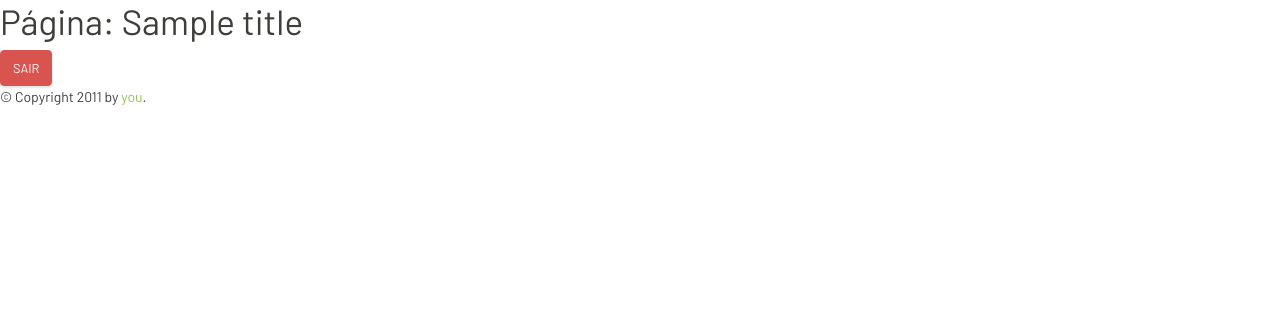
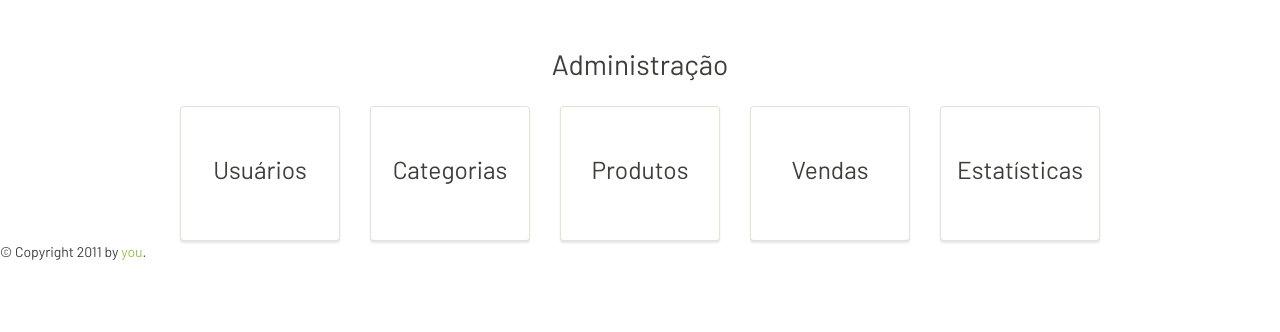
Before and after one commit to italoservio/stock_sales_manager, a PHP site: template public/pages/admin.twig in a window 1280 px wide. Shown: the part 72-404 px from the top of the page. Run offline with PHP 8.4, Linux system fonts and the light colour scheme; the template is opened without the code that fills it: most values are stand-ins (such as "Sample title", 1, 10 or a date in 2020); data that the repository does not hold is empty; some libraries are stand-ins or nearby versions.

Commit message:
⛏ Created admin views

```diff
--- a/public/pages/admin.twig
+++ b/public/pages/admin.twig
@@ -3,10 +3,43 @@
 {% block title %}{{title}}{% endblock %}
 
 {% block content %}
-	<h1>Página: {{title}}</h1>
-	<a href="logout" class="btn btn-danger">Sair</a>
+	<div class="container mt-5">
+		<h1 class="h2 text-center mb-4">Administração</h1>
+
+		<div class="row justify-content-center">
+			<div class="col-lg-2">
+				<div class="card py-5 px-3">
+					<h2 class="h3 text-center">Usuários</h2>
+					<a href="admin/users" class="stretched-link"></a>
+				</div>
+			</div>
+			<div class="col-lg-2">
+				<div class="card py-5 px-3">
+					<h2 class="h3 text-center">Categorias</h2>
+					<a href="admin/categories" class="stretched-link"></a>
+				</div>
+			</div>
+			<div class="col-lg-2">
+				<div class="card py-5 px-3">
+					<h2 class="h3 text-center">Produtos</h2>
+					<a href="admin/products" class="stretched-link"></a>
+				</div>
+			</div>
+			<div class="col-lg-2">
+				<div class="card py-5 px-3">
+					<h2 class="h3 text-center">Vendas</h2>
+					<a href="admin/orders" class="stretched-link"></a>
+				</div>
+			</div>
+			<div class="col-lg-2">
+				<div class="card py-5 px-3">
+					<h2 class="h3 text-center">Estatísticas</h2>
+					<a href="admin/statistics" class="stretched-link"></a>
+				</div>
+			</div>
+		</div>
+	</div>
 {% endblock %}
-
 
 {% block script %}
 	{{ parent() }}
```
Also changed, not shown: public/pages/adminCategories.twig (added, +13 -0 lines), public/pages/adminOrders.twig (added, +13 -0 lines), public/pages/adminProducts.twig (added, +13 -0 lines), public/pages/adminStatistics.twig (added, +13 -0 lines), public/pages/adminUsers.twig (added, +13 -0 lines), src/Controllers/CategoryController.php (+8 -0 lines), src/Controllers/IndexController.php (+21 -0 lines), src/Controllers/OrderController.php (+8 -0 lines), src/Controllers/ProductController.php (+9 -0 lines), src/Controllers/UserController.php (+7 -31 lines), src/Services/Helper.php (+8 -1 lines), src/routes.php (+11 -3 lines).
